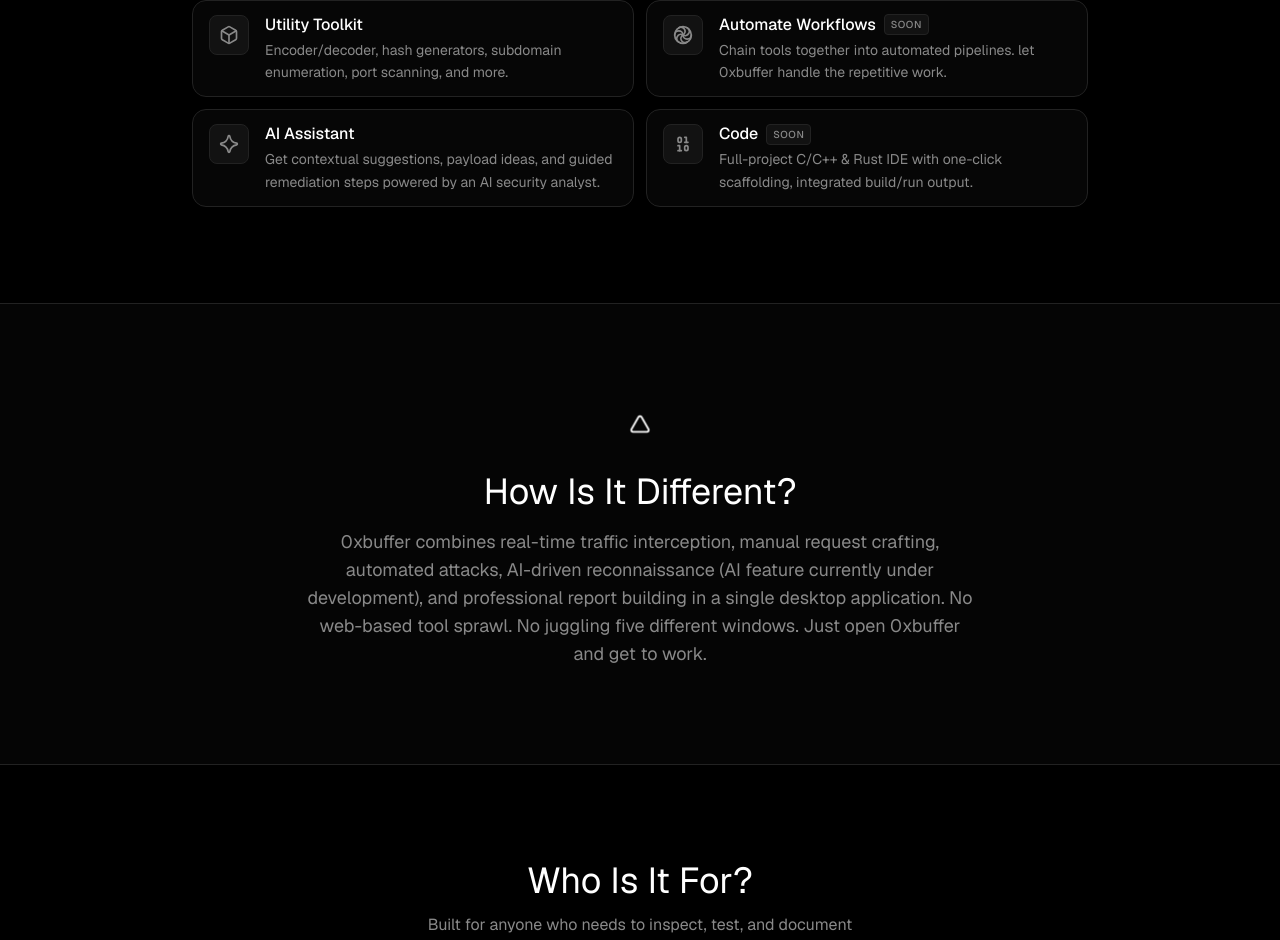
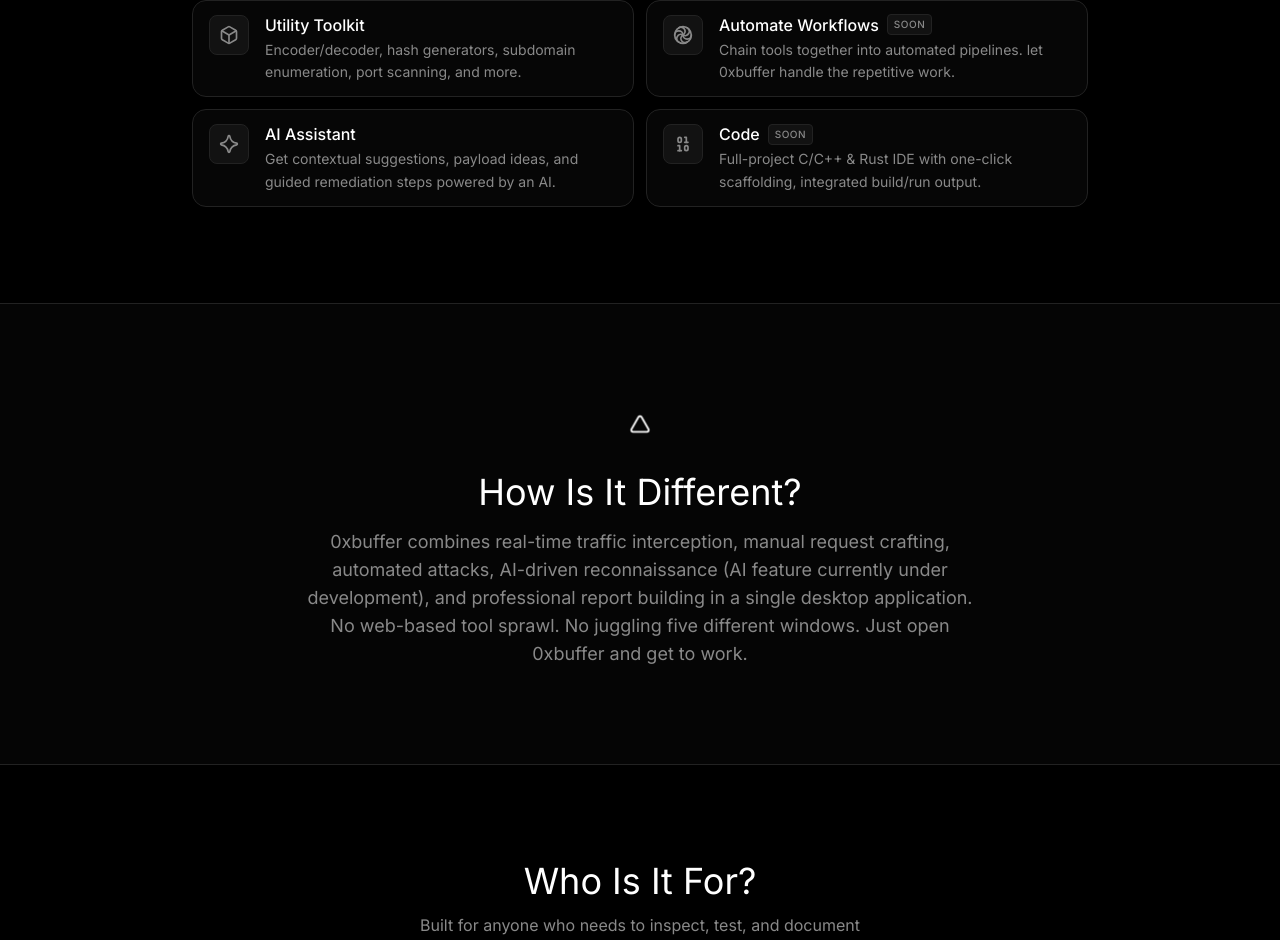
Before and after one commit to arhamymr/oxbuffer-website, a Next.js app: page / in a window 1280 px wide. Shown: the part 1230-2170 px from the top of the page. Built offline with nearby package versions, Linux system fonts and the light colour scheme.

Commit message:
update font

```diff
--- a/app/globals.css
+++ b/app/globals.css
@@ -29,8 +29,8 @@
   --radius-lg: var(--radius);
   --radius-xl: calc(var(--radius) + 4px);
 
-  --font-sans: 'Geist', 'Geist Fallback', ui-sans-serif, system-ui, -apple-system, BlinkMacSystemFont, 'Segoe UI', Roboto, 'Helvetica Neue', Arial, sans-serif;
-  --font-mono: 'Geist Mono', 'Geist Mono Fallback', ui-monospace, SFMono-Regular, Menlo, Monaco, Consolas, 'Liberation Mono', 'Courier New', monospace;
+  --font-sans: 'Inter', 'Inter Fallback', ui-sans-serif, system-ui, -apple-system, BlinkMacSystemFont, 'Segoe UI', Roboto, 'Helvetica Neue', Arial, sans-serif;
+  --font-mono: 'Inter', 'Inter Fallback', ui-monospace, SFMono-Regular, Menlo, Monaco, Consolas, 'Liberation Mono', 'Courier New', monospace;
   --color-brand: var(--brand);
   --color-highlight: var(--highlight);
 }
@@ -76,9 +76,9 @@
   --sidebar-ring: #00c950;
   /* Green ring */
 
-  --font-sans: 'Geist', 'Geist Fallback', ui-sans-serif, system-ui, -apple-system, BlinkMacSystemFont, 'Segoe UI', Roboto, 'Helvetica Neue', Arial, 'Noto Sans', sans-serif, 'Apple Color Emoji', 'Segoe UI Emoji', 'Segoe UI Symbol', 'Noto Color Emoji';
-  --font-serif: "Geist", "Geist Fallback", ui-serif, Georgia, Cambria, "Times New Roman", Times, serif;
-  --font-mono: "Geist Mono", "Geist Mono Fallback", ui-monospace, SFMono-Regular, Menlo, Monaco, Consolas, "Liberation Mono", "Courier New", monospace;
+  --font-sans: 'Inter', 'Inter Fallback', ui-sans-serif, system-ui, -apple-system, BlinkMacSystemFont, 'Segoe UI', Roboto, 'Helvetica Neue', Arial, 'Noto Sans', sans-serif, 'Apple Color Emoji', 'Segoe UI Emoji', 'Segoe UI Symbol', 'Noto Color Emoji';
+  --font-serif: "Inter", "Inter Fallback", ui-serif, Georgia, Cambria, "Times New Roman", Times, serif;
+  --font-mono: "Inter", "Inter Fallback", ui-monospace, SFMono-Regular, Menlo, Monaco, Consolas, "Liberation Mono", "Courier New", monospace;
 
   --shadow-2xs: 0 1px 3px 0px oklch(0.00 0 0 / 0.05);
   --shadow-xs: 0 1px 3px 0px oklch(0.00 0 0 / 0.05);
--- a/app/layout.tsx
+++ b/app/layout.tsx
@@ -1,22 +1,17 @@
 import type { Metadata } from "next";
-import { Geist, Geist_Mono } from "next/font/google";
+import { Inter } from "next/font/google";
 import { GoogleAnalytics } from '@next/third-parties/google'
 import "./globals.css";
 import { ThemeProvider } from "@/components/theme-provider";
 import SideRays from "@/components/siderays";
 
-const geistSans = Geist({
-  variable: "--font-geist-sans",
-  subsets: ["latin"],
-});
-
-const geistMono = Geist_Mono({
-  variable: "--font-geist-mono",
+const interSans = Inter({
+  variable: "--font-inter-sans",
   subsets: ["latin"],
 });
 
 export const metadata: Metadata = {
-  title: "0xbuffer — The All-in-One Testing Tools",
+  title: "0xbuffer — Web Security Testing Tools",
   description:
     "0xbuffer is a desktop application for web security testing, traffic interception, request crafting, automated recon, and professional report building.",
   icons: {
@@ -39,7 +34,7 @@
 }>) {
   return (
     <html lang="en" suppressHydrationWarning>
-      <body className={`${geistSans.variable} ${geistMono.variable} min-h-screen antialiased`}>
+      <body className={`${interSans.variable} min-h-screen antialiased`}>
         <ThemeProvider>
           {children}
         </ThemeProvider>
--- a/components/sections/features-section.tsx
+++ b/components/sections/features-section.tsx
@@ -48,7 +48,7 @@
   {
     icon: Astroid,
     title: "AI Assistant",
-    description: "Get contextual suggestions, payload ideas, and guided remediation steps powered by an AI security analyst.",
+    description: "Get contextual suggestions, payload ideas, and guided remediation steps powered by an AI.",
   },
   {
     icon: Binary,
```
